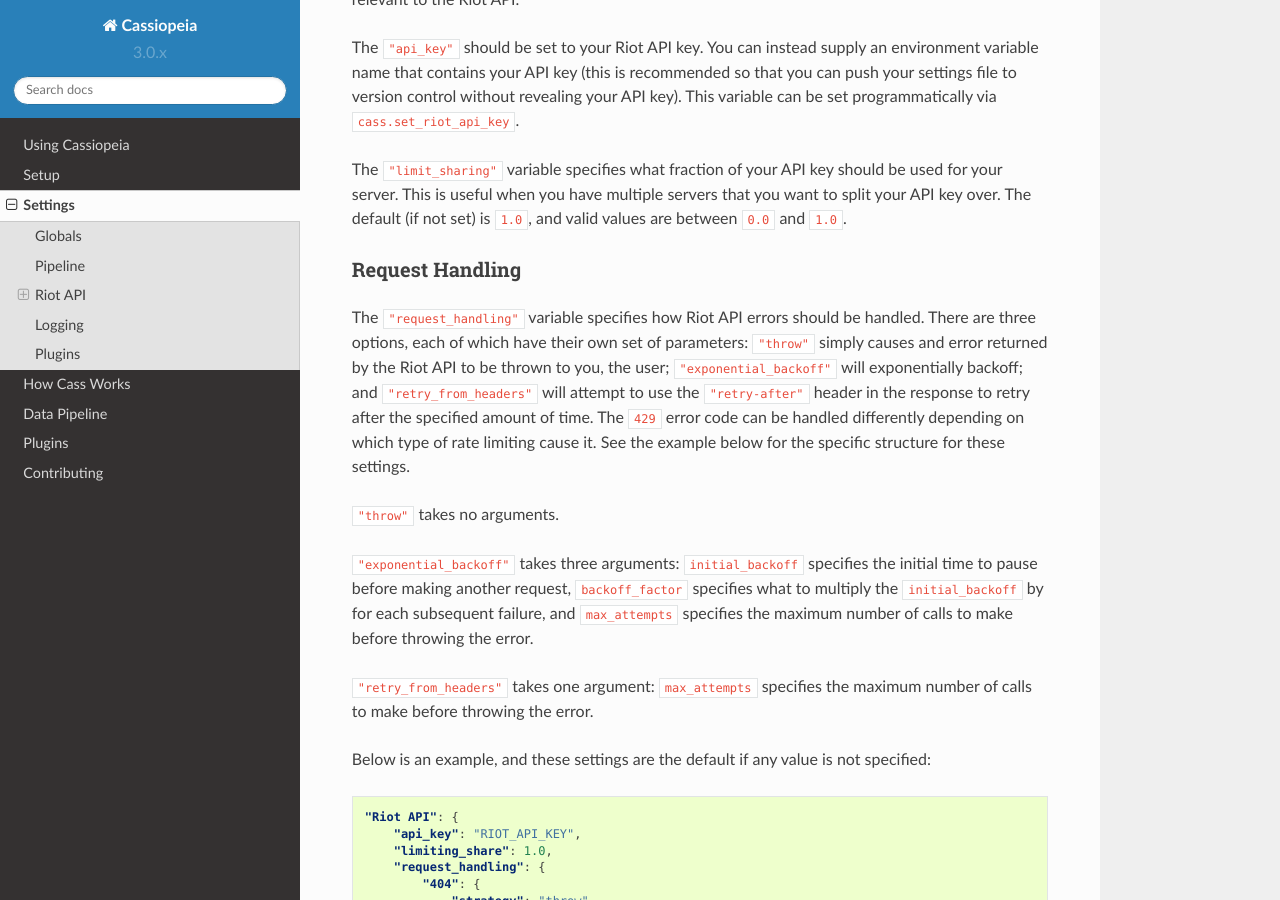
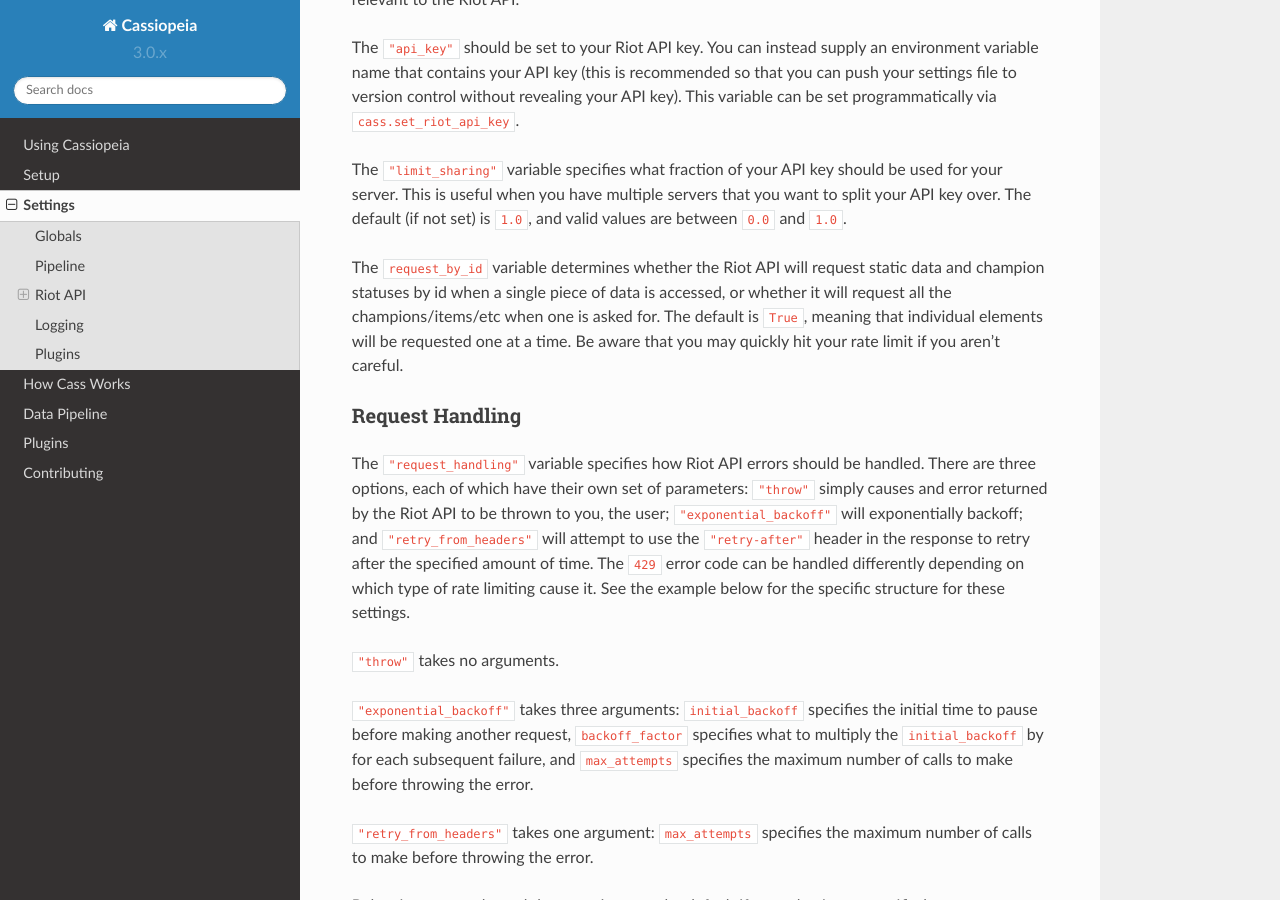
Before and after one commit to Crimack/lissandra, a Sphinx documentation site: the page built from doc/settings.rst, in a window 1280 px wide and 900 px high, scrolled down 1732 px. Built offline with Sphinx 7.4.7 and the Read the Docs theme 2.0.0, drawn with Linux system fonts in a browser that asks for light colours; pages that are not in the unit, such as notebooks, are missing from menus.

Commit message:
made sure the region and versions were correct in a bunch of different constructors
added ``request_by_id`` setting to docs

```diff
--- a/doc/settings.rst
+++ b/doc/settings.rst
@@ -58,6 +58,8 @@
 The ``"api_key"`` should be set to your Riot API key. You can instead supply an environment variable name that contains your API key (this is recommended so that you can push your settings file to version control without revealing your API key). This variable can be set programmatically via ``cass.set_riot_api_key``.
 
 The ``"limit_sharing"`` variable specifies what fraction of your API key should be used for your server. This is useful when you have multiple servers that you want to split your API key over. The default (if not set) is ``1.0``, and valid values are between ``0.0`` and ``1.0``.
+
+The ``request_by_id`` variable determines whether the Riot API will request static data and champion statuses by id when a single piece of data is accessed, or whether it will request all the champions/items/etc when one is asked for. The default is ``True``, meaning that individual elements will be requested one at a time. Be aware that you may quickly hit your rate limit if you aren't careful.
 
 Request Handling
 """"""""""""""""
```
